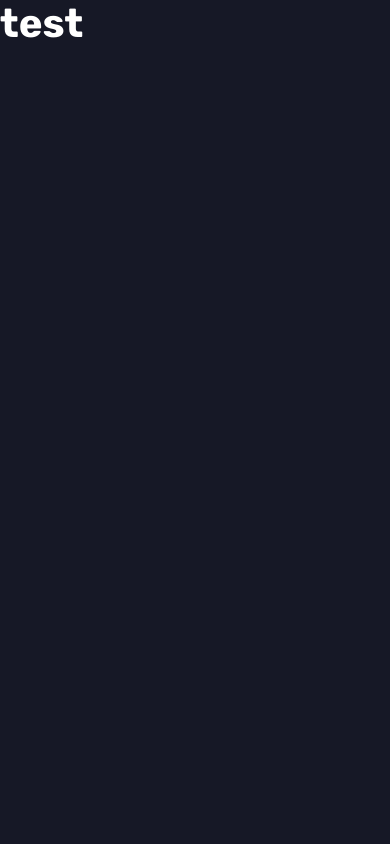
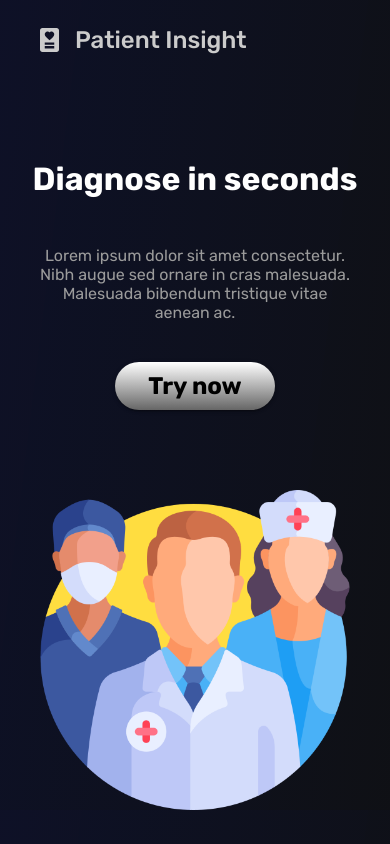
Before and after one commit to CreeperPlanet26/patient-insight, a Next.js app: page / in a window 390 px wide. Built offline with nearby package versions, Linux system fonts and the light colour scheme.

Commit message:
landing page for mobile

```diff
--- a/src/app/page.tsx
+++ b/src/app/page.tsx
@@ -1,7 +1,23 @@
+import { PatientIcon } from "@/icons/PatientIcon";
+import Image from "next/image";
+import { Button } from "@mui/material"
+
 export default function Home() {
   return (
-    <>
-      <h1>test</h1>
-    </>
+    <div className="home-page">
+      <nav>
+        <Button className="patient-btn">
+          <PatientIcon /> Patient Insight</Button>
+      </nav>
+
+      <h1>Diagnose in seconds</h1>
+      <p>Lorem ipsum dolor sit amet consectetur. Nibh augue sed ornare in cras malesuada. Malesuada bibendum tristique vitae aenean ac. </p>
+
+
+      <Button className="try-btn" variant="contained" color="primary" target="_blank" href="/">
+        Try now
+      </Button>
+      <Image src="/medical-team.png" alt="Medical Team" width={512} height={512} />
+    </div>
   )
 }
--- /dev/null
+++ b/src/icons/PatientIcon.tsx
@@ -0,0 +1,7 @@
+import * as React from "react";
+
+export const PatientIcon = () => {
+    return <svg width="19" height="24" viewBox="0 0 19 24" fill="none" xmlns="http://www.w3.org/2000/svg">
+        <path d="M4.75 20.4H14.25V18H4.75V20.4ZM4.75 16.8H14.25V14.4H4.75V16.8ZM9.5 12.36C10.8063 11.16 11.9245 10.0948 12.8547 9.1644C13.7849 8.234 14.25 7.2592 14.25 6.24C14.25 5.52 13.9927 4.9 13.4781 4.38C12.9635 3.86 12.35 3.6 11.6375 3.6C11.2219 3.6 10.8209 3.6852 10.4346 3.8556C10.0482 4.026 9.73671 4.2608 9.5 4.56C9.2625 4.26 8.95058 4.0252 8.56425 3.8556C8.17792 3.686 7.77733 3.6008 7.3625 3.6C6.65 3.6 6.03646 3.86 5.52188 4.38C5.00729 4.9 4.75 5.52 4.75 6.24C4.75 7.26 5.20006 8.22 6.10019 9.12C7.00031 10.02 8.13358 11.1 9.5 12.36ZM16.625 24H2.375C1.72188 24 1.16256 23.7648 0.697064 23.2944C0.231564 22.824 -0.00078965 22.2592 2.01613e-06 21.6V2.4C2.01613e-06 1.74 0.232752 1.1748 0.698252 0.704402C1.16375 0.234002 1.72267 -0.000797963 2.375 2.03735e-06H16.625C17.2781 2.03735e-06 17.8374 0.235202 18.3029 0.705602C18.7684 1.176 19.0008 1.7408 19 2.4V21.6C19 22.26 18.7673 22.8252 18.3018 23.2956C17.8363 23.766 17.2773 24.0008 16.625 24Z" fill="#CBCBCB" />
+    </svg>
+}
--- a/src/styles/globals.scss
+++ b/src/styles/globals.scss
@@ -1,3 +1,5 @@
 @import "variables";
 @import "reset";
 @import "responsive";
+
+@import "landing-page";
--- /dev/null
+++ b/src/styles/landing-page.scss
@@ -0,0 +1,130 @@
+@import "variables";
+
+.home-page {
+  nav {
+    display: flex;
+    justify-content: space-between;
+    align-items: center;
+    height: 5rem;
+    width: 100%;
+
+    @include tablet {
+      margin-top: 1rem;
+    }
+
+    .patient-btn {
+      margin: 1rem 2rem;
+      height: 3rem;
+      font-size: 1.5rem;
+      color: #cbcbcb;
+      text-transform: none;
+      font-weight: 500;
+
+      @include tablet {
+        margin-left: 3rem;
+      }
+
+      svg {
+        margin-right: 1rem;
+      }
+    }
+  }
+
+  h1 {
+    color: #fff;
+    text-align: center;
+    font-family: Rubik;
+    font-size: 4rem;
+    font-style: normal;
+    font-weight: 700;
+    line-height: normal;
+    margin: 0 auto;
+    margin-top: 5rem;
+
+    @include small-phone {
+      font-size: 2rem;
+      max-width: 100vw;
+    }
+
+    @include small-tablet {
+      font-size: 2.5rem;
+      max-width: 47rem;
+    }
+
+    @include tablet {
+      font-size: 4rem;
+    }
+  }
+
+  p {
+    color: #9b9b9b;
+
+    text-align: center;
+    font-family: Rubik;
+    font-size: 1.5rem;
+    font-style: normal;
+    font-weight: 400;
+    line-height: normal;
+
+    margin: 0 auto;
+    margin-top: 3rem;
+
+    @include small-phone {
+      max-width: 20rem;
+      font-size: 1rem;
+    }
+
+    @include tablet {
+      max-width: 36rem;
+      font-size: 1.5rem;
+    }
+
+    @include small-tablet {
+      width: 50rem;
+    }
+  }
+
+  //   .try {
+  //     margin: 0 auto;
+  //     width: 100vw;
+  //     display: flex;
+  //   }
+  .try-btn {
+    display: flex;
+    margin: 0 auto;
+    // width: 14.125rem;
+    margin-top: 2.5rem;
+  }
+
+  a {
+    margin: 0 auto;
+    width: 10rem;
+
+    line-height: 36px;
+    text-transform: none;
+
+    font-weight: $bold;
+    font-size: 1.5rem;
+    // padding: 0.5rem 2rem;
+    border-radius: 1.78125rem;
+    // width: 14.125rem;
+    color: black;
+    background: linear-gradient(180deg, rgba(255, 255, 255, 0.14) 0%, rgba(0, 0, 0, 0.6) 100%, rgba(0, 0, 0, 0) 100%), #fff;
+
+    &:hover {
+      background: white;
+    }
+
+    @include large-phone {
+      //   padding: 0.8rem 3rem;
+    }
+  }
+
+  img {
+    margin: 0 auto;
+    display: flex;
+    margin-top: 5rem;
+    width: 20rem;
+    height: 20rem;
+  }
+}
--- a/src/styles/reset.scss
+++ b/src/styles/reset.scss
@@ -35,7 +35,7 @@ dd {
 
 /* Set core body defaults */
 body {
-  background: $bg;
+  background: linear-gradient(277deg, rgba(9, 10, 13, 0.24) 0.41%, rgba(0, 14, 98, 0.2) 97.95%), #111218;
   scroll-behavior: smooth;
   text-rendering: optimizeSpeed;
   //   line-height: 1.5;
@@ -67,3 +67,34 @@ li,
   font-weight: $semi-bold;
   color: $nav-text;
 }
+
+/* Remove list styles on ul, ol elements */
+ul,
+ol {
+  list-style: none;
+}
+
+/* Change angular material button hover color */
+@mixin mat-button {
+  background: #191b2b;
+}
+
+// .mat-button-base {
+//   font-weight: $bold !important;
+// }
+
+.MuiButton-root:hover {
+  @include mat-button();
+
+  &.on-card {
+    background: lighten(#191b2b, 6%);
+  }
+
+  &.on-bg-alt {
+    background: lighten($bg-alt, 2%);
+  }
+}
+
+.mat-icon-button:hover {
+  @include mat-button();
+}
--- a/src/styles/responsive.scss
+++ b/src/styles/responsive.scss
@@ -1,7 +1,7 @@
 @import "variables";
 
 html {
-  // font-size: 16px;
+  font-size: 16px;
   @include small-phone {
     font-size: 13px;
   }
@@ -14,15 +14,15 @@ html {
     font-size: 16px;
   }
 
-  // @include tablet {
-  //     font-size: 16px;
+  @include tablet {
+    font-size: 16px;
+  }
+
+  @include laptop {
+    font-size: 16px;
+  }
+
+  // @include desktop {
+  //     font-size: 17px;
   // }
-
-  // @include laptop {
-  //     font-size: 16px;
-  // }
-
-  // // @include desktop {
-  // //     font-size: 17px;
-  // // }
 }
```
Also changed, not shown: public/medical-team.png (added).
